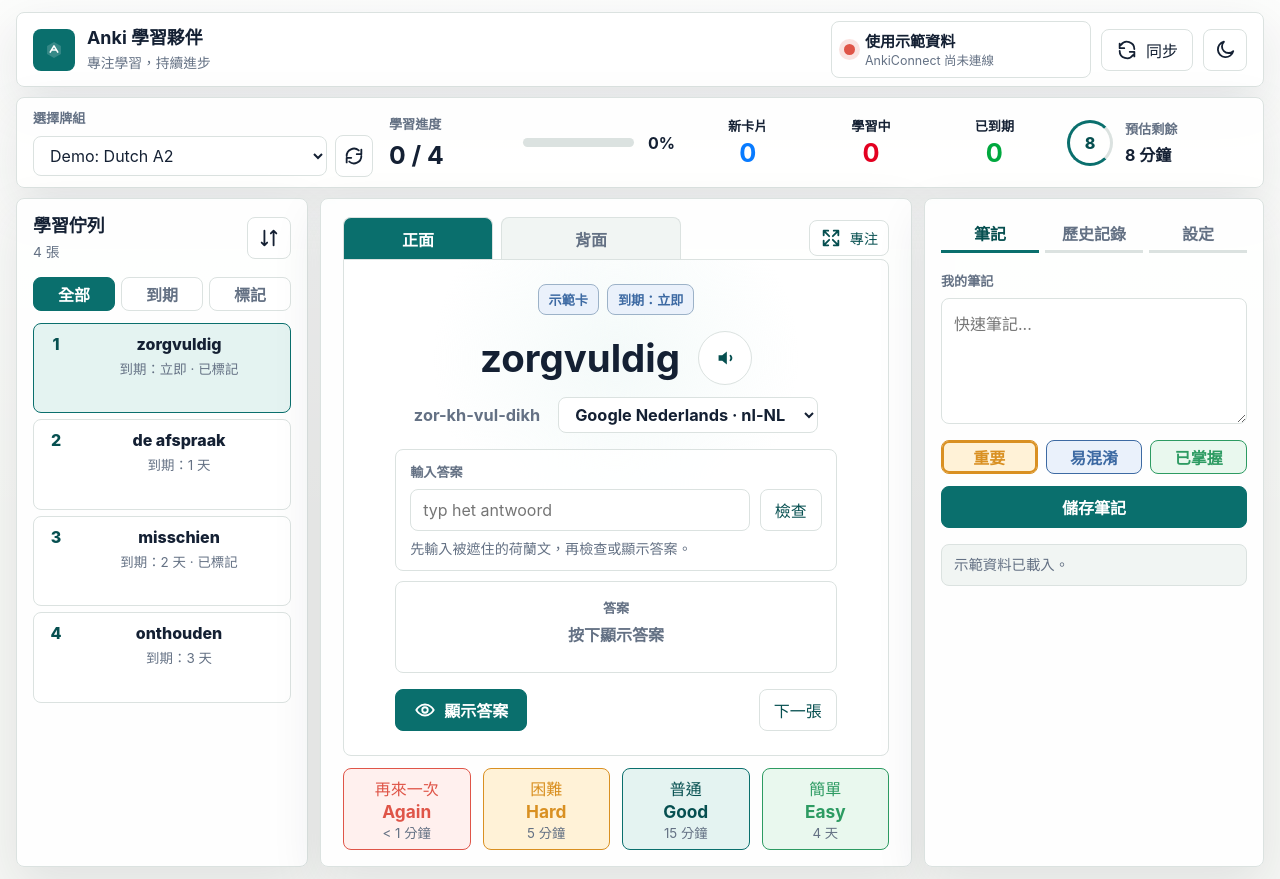
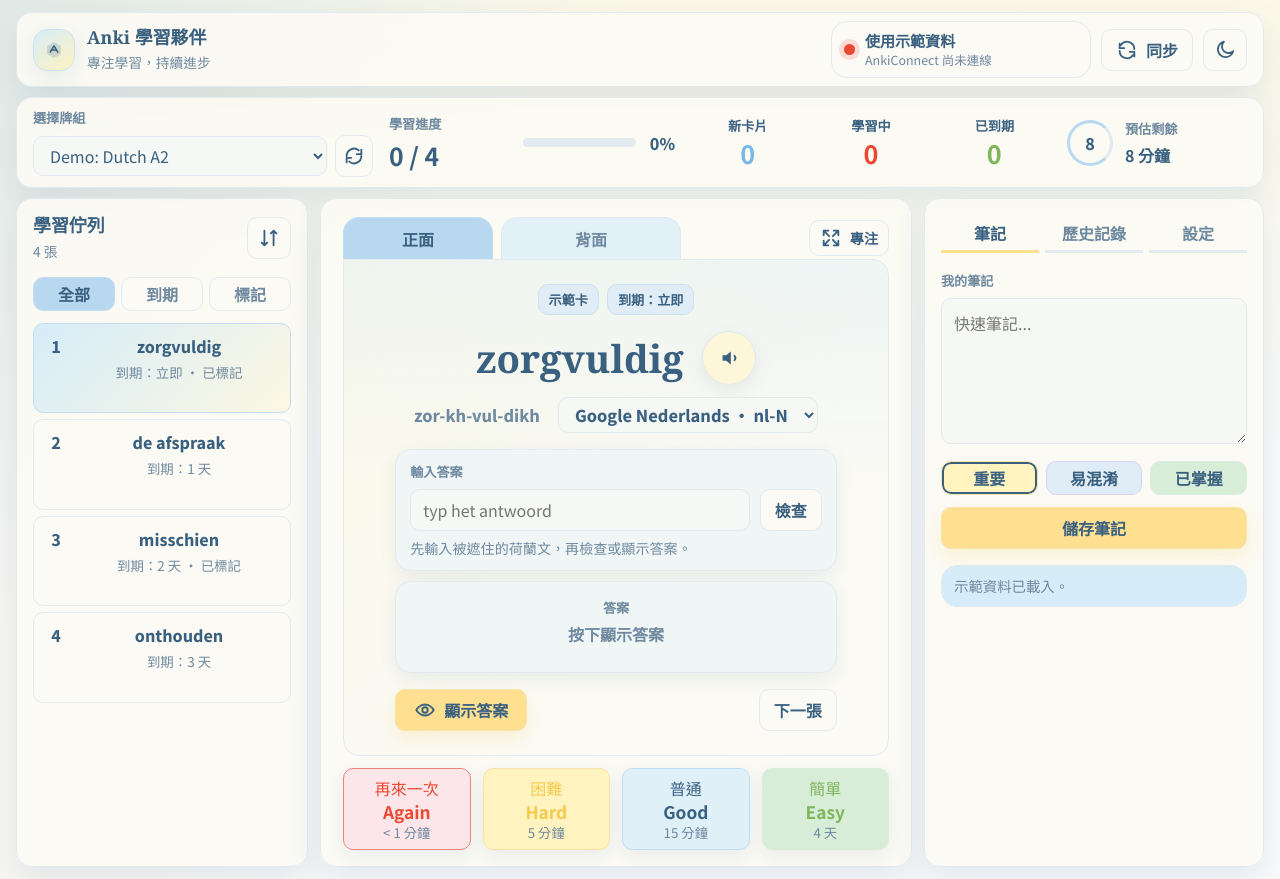
Before and after one commit to mis101247/anki-study-cockpit, a website: page index.html in a window 1280 px wide. Drawn offline with Linux system fonts and the light colour scheme.

Commit message:
Apply Keyo brand styling

```diff
--- a/index.html
+++ b/index.html
@@ -4,6 +4,9 @@
     <meta charset="UTF-8" />
     <meta name="viewport" content="width=device-width, initial-scale=1.0" />
     <title>Anki 學習夥伴</title>
+    <link rel="preconnect" href="https://fonts.googleapis.com" />
+    <link rel="preconnect" href="https://fonts.gstatic.com" crossorigin />
+    <link href="https://fonts.googleapis.com/css2?family=Noto+Sans+TC:wght@400;500;700;800&family=Noto+Serif+TC:wght@600;700&display=swap" rel="stylesheet" />
     <link rel="stylesheet" href="styles.css" />
   </head>
   <body>
--- a/styles.css
+++ b/styles.css
@@ -1,48 +1,73 @@
 :root {
   color-scheme: light;
-  --bg: #f6f7f4;
-  --panel: #ffffff;
-  --panel-soft: #f1f5f3;
-  --text: #142033;
-  --muted: #647184;
-  --border: #dbe2e0;
-  --teal: #0a6f6d;
-  --teal-dark: #064f50;
-  --teal-soft: #e4f3f1;
-  --amber: #d99022;
-  --amber-soft: #fff2d7;
-  --coral: #df5548;
-  --coral-soft: #fff0ee;
-  --green: #2d9b62;
-  --green-soft: #e9f8ee;
-  --blue: #3d6aa3;
-  --blue-soft: #eaf1fb;
-  --shadow: 0 18px 50px rgba(31, 43, 55, 0.1);
-  --radius: 8px;
-  --ring: 0 0 0 3px rgba(10, 111, 109, 0.2);
-  font-family: Inter, ui-sans-serif, system-ui, -apple-system, BlinkMacSystemFont, "Segoe UI", "Noto Sans TC", "PingFang TC", sans-serif;
+  --sky: #b8d8f0;
+  --mist: #d6ecf8;
+  --sun: #fff3c0;
+  --honey: #ffdf90;
+  --lotus: #ffd6dc;
+  --leaf: #d8edd8;
+  --canvas: #fafbfc;
+  --quartz: #e2eaf0;
+  --ink: #3a6080;
+  --cream: #f7f1e6;
+  --meadow: #7fb65a;
+  --grove: #3f6b3a;
+  --butter: #f6c94c;
+  --sunset: #f79a2e;
+  --tomato: #e94832;
+  --coral-keyo: #f47c6b;
+  --blush: #f3b8c8;
+  --day-sky: #77b8e8;
+  --fjord: #9ed6d2;
+  --snow-lilac: #d8c8f4;
+  --wood: #b98e63;
+  --bg: var(--canvas);
+  --panel: color-mix(in srgb, var(--canvas) 86%, var(--sun) 14%);
+  --panel-soft: var(--mist);
+  --text: var(--ink);
+  --muted: #6f89a0;
+  --border: var(--quartz);
+  --teal: var(--day-sky);
+  --teal-dark: var(--ink);
+  --teal-soft: color-mix(in srgb, var(--mist) 76%, var(--canvas) 24%);
+  --amber: var(--butter);
+  --amber-soft: var(--sun);
+  --coral: var(--tomato);
+  --coral-soft: color-mix(in srgb, var(--lotus) 58%, var(--canvas) 42%);
+  --green: var(--meadow);
+  --green-soft: var(--leaf);
+  --blue: var(--day-sky);
+  --blue-soft: color-mix(in srgb, var(--sky) 40%, var(--canvas) 60%);
+  --shadow: 0 14px 34px rgba(58, 96, 128, 0.12);
+  --shadow-soft: 0 6px 18px rgba(58, 96, 128, 0.09);
+  --radius: 16px;
+  --radius-small: 10px;
+  --ring: 0 0 0 3px rgba(119, 184, 232, 0.28);
+  --font-serif: "Noto Serif TC", Georgia, serif;
+  --font-sans: "Noto Sans TC", system-ui, -apple-system, BlinkMacSystemFont, "Segoe UI", "PingFang TC", sans-serif;
+  font-family: var(--font-sans);
 }
 
 body.dark {
   color-scheme: dark;
-  --bg: #10171d;
-  --panel: #17212a;
-  --panel-soft: #1e2b34;
-  --text: #eef5f4;
-  --muted: #a9b6c4;
-  --border: #31414c;
-  --teal: #5ed4cc;
-  --teal-dark: #7fe5dd;
-  --teal-soft: #173a3d;
-  --amber: #f3b44d;
-  --amber-soft: #3c2c14;
-  --coral: #ff766c;
-  --coral-soft: #3d211f;
-  --green: #63d98f;
-  --green-soft: #173823;
-  --blue: #8eb7f2;
-  --blue-soft: #182d48;
-  --shadow: 0 20px 58px rgba(0, 0, 0, 0.35);
+  --bg: #203b53;
+  --panel: #294862;
+  --panel-soft: #355a76;
+  --text: #f7f1e6;
+  --muted: #c6d8e5;
+  --border: rgba(214, 236, 248, 0.22);
+  --teal: #9ed6d2;
+  --teal-dark: #d6ecf8;
+  --teal-soft: rgba(158, 214, 210, 0.17);
+  --amber: #ffdf90;
+  --amber-soft: rgba(255, 243, 192, 0.16);
+  --coral: #f47c6b;
+  --coral-soft: rgba(244, 124, 107, 0.15);
+  --green: #d8edd8;
+  --green-soft: rgba(216, 237, 216, 0.15);
+  --blue: #b8d8f0;
+  --blue-soft: rgba(184, 216, 240, 0.17);
+  --shadow: 0 18px 44px rgba(19, 35, 50, 0.35);
 }
 
 * {
@@ -57,7 +82,9 @@ body {
   margin: 0;
   min-height: 100vh;
   background:
-    linear-gradient(180deg, rgba(255, 255, 255, 0.72), rgba(246, 247, 244, 0) 34rem),
+    linear-gradient(135deg, color-mix(in srgb, var(--sky) 38%, transparent), transparent 28rem),
+    linear-gradient(180deg, color-mix(in srgb, var(--sun) 34%, transparent), transparent 30rem),
+    linear-gradient(90deg, color-mix(in srgb, var(--cream) 42%, transparent), transparent 24rem),
     var(--bg);
   color: var(--text);
   letter-spacing: 0;
@@ -104,6 +131,7 @@ button:disabled {
   border: 1px solid var(--border);
   background: color-mix(in srgb, var(--panel) 92%, transparent);
   box-shadow: var(--shadow);
+  backdrop-filter: blur(12px);
 }
 
 .topbar {
@@ -141,9 +169,12 @@ button:disabled {
   width: 42px;
   height: 42px;
   flex: 0 0 auto;
-  border-radius: var(--radius);
-  background: var(--teal);
-  color: #fff;
+  border: 1px solid color-mix(in srgb, var(--sky) 52%, var(--border));
+  border-radius: 14px;
+  background:
+    linear-gradient(145deg, var(--mist), var(--sun));
+  color: var(--ink);
+  box-shadow: var(--shadow-soft);
 }
 
 .brand-mark svg,
@@ -174,7 +205,9 @@ svg path {
 .panel-heading h2,
 .side-section h2 {
   margin: 0;
+  font-family: var(--font-serif);
   font-size: 1.12rem;
+  font-weight: 700;
   line-height: 1.2;
 }
 
@@ -231,8 +264,8 @@ label,
 }
 
 .connection-card:hover {
-  border-color: color-mix(in srgb, var(--teal) 42%, var(--border));
-  background: var(--panel-soft);
+  border-color: color-mix(in srgb, var(--sky) 72%, var(--border));
+  background: color-mix(in srgb, var(--mist) 62%, var(--panel) 38%);
 }
 
 .status-dot {
@@ -262,10 +295,11 @@ label,
   gap: 8px;
   min-height: 42px;
   border: 1px solid var(--border);
-  border-radius: var(--radius);
+  border-radius: var(--radius-small);
   background: var(--panel);
   color: var(--text);
-  transition: transform 160ms ease, border-color 160ms ease, background 160ms ease;
+  font-weight: 700;
+  transition: transform 160ms ease, border-color 160ms ease, background 160ms ease, box-shadow 160ms ease;
 }
 
 .icon-button {
@@ -291,10 +325,11 @@ label,
 
 .primary-button {
   padding: 0 18px;
-  border-color: var(--teal);
-  background: var(--teal);
-  color: #fff;
-  font-weight: 750;
+  border-color: color-mix(in srgb, var(--honey) 72%, var(--border));
+  background: var(--honey);
+  color: var(--ink);
+  font-weight: 800;
+  box-shadow: 0 8px 18px rgba(246, 201, 76, 0.18);
 }
 
 .primary-button.full {
@@ -309,12 +344,14 @@ label,
 
 .icon-button:hover,
 .ghost-button:hover {
-  border-color: color-mix(in srgb, var(--teal) 45%, var(--border));
+  border-color: color-mix(in srgb, var(--sky) 70%, var(--border));
   background: var(--teal-soft);
 }
 
 .primary-button:hover {
-  background: var(--teal-dark);
+  border-color: color-mix(in srgb, var(--butter) 82%, var(--border));
+  background: var(--butter);
+  color: var(--ink);
 }
 
 .summary-strip {
@@ -343,8 +380,8 @@ input,
 textarea {
   width: 100%;
   border: 1px solid var(--border);
-  border-radius: var(--radius);
-  background: var(--panel);
+  border-radius: var(--radius-small);
+  background: color-mix(in srgb, var(--panel) 84%, var(--panel-soft) 16%);
   color: var(--text);
 }
 
@@ -406,15 +443,15 @@ textarea {
 }
 
 .deck-stats-card .stat-new {
-  color: #087bff;
+  color: var(--day-sky);
 }
 
 .deck-stats-card .stat-learn {
-  color: #e30020;
+  color: var(--tomato);
 }
 
 .deck-stats-card .stat-review {
-  color: #00a83e;
+  color: var(--meadow);
 }
 
 .progress-track {
@@ -431,7 +468,7 @@ textarea {
   width: 0%;
   height: 100%;
   border-radius: inherit;
-  background: linear-gradient(90deg, var(--teal), var(--amber));
+  background: linear-gradient(90deg, var(--day-sky), var(--honey));
   transition: width 220ms ease;
 }
 
@@ -450,7 +487,7 @@ textarea {
   place-items: center;
   width: 46px;
   height: 46px;
-  border: 3px solid var(--teal);
+  border: 3px solid var(--sky);
   border-right-color: var(--border);
   border-radius: 50%;
   font-weight: 850;
@@ -498,16 +535,16 @@ textarea {
 .tag-button {
   min-height: 34px;
   border: 1px solid var(--border);
-  border-radius: var(--radius);
+  border-radius: var(--radius-small);
   background: var(--panel);
   color: var(--muted);
   font-weight: 750;
 }
 
 .chip.is-active {
-  border-color: var(--teal);
-  background: var(--teal);
-  color: #fff;
+  border-color: color-mix(in srgb, var(--sky) 70%, var(--border));
+  background: var(--sky);
+  color: var(--ink);
 }
 
 .queue-list {
@@ -528,13 +565,13 @@ textarea {
   min-height: 64px;
   padding: 10px;
   border: 1px solid var(--border);
-  border-radius: var(--radius);
+  border-radius: var(--radius-small);
   background: var(--panel);
 }
 
 .queue-item.is-active {
-  border-color: var(--teal);
-  background: var(--teal-soft);
+  border-color: color-mix(in srgb, var(--sky) 74%, var(--border));
+  background: linear-gradient(135deg, var(--panel-soft), color-mix(in srgb, var(--amber-soft) 34%, var(--panel) 66%));
 }
 
 .queue-item button {
@@ -577,14 +614,15 @@ textarea {
   border: 1px solid var(--border);
   border-bottom: 0;
   border-radius: var(--radius) var(--radius) 0 0;
-  background: var(--panel-soft);
+  background: color-mix(in srgb, var(--panel-soft) 68%, var(--panel) 32%);
   color: var(--muted);
   font-weight: 800;
 }
 
 .tab.is-active {
-  background: var(--teal);
-  color: #fff;
+  border-color: color-mix(in srgb, var(--sky) 72%, var(--border));
+  background: var(--sky);
+  color: var(--ink);
 }
 
 .card-tabs .ghost-button {
@@ -599,7 +637,8 @@ textarea {
   border: 1px solid var(--border);
   border-radius: 0 var(--radius) var(--radius) var(--radius);
   background:
-    radial-gradient(circle at 50% 20%, color-mix(in srgb, var(--teal-soft) 42%, transparent), transparent 38%),
+    linear-gradient(180deg, color-mix(in srgb, var(--panel-soft) 34%, transparent), transparent 46%),
+    linear-gradient(135deg, color-mix(in srgb, var(--amber-soft) 22%, transparent), transparent 62%),
     var(--panel);
 }
 
@@ -613,10 +652,10 @@ textarea {
 .card-meta span {
   min-height: 28px;
   padding: 5px 10px;
-  border: 1px solid color-mix(in srgb, var(--blue) 40%, var(--border));
-  border-radius: var(--radius);
+  border: 1px solid color-mix(in srgb, var(--sky) 54%, var(--border));
+  border-radius: var(--radius-small);
   background: var(--blue-soft);
-  color: var(--blue);
+  color: var(--ink);
   font-size: 0.82rem;
   font-weight: 800;
 }
@@ -631,6 +670,8 @@ textarea {
   margin: 0;
   overflow-wrap: anywhere;
   text-align: center;
+  font-family: var(--font-serif);
+  font-weight: 700;
   font-size: clamp(1.55rem, 3vw, 2.65rem);
   line-height: 1.16;
 }
@@ -643,13 +684,14 @@ textarea {
   flex: 0 0 auto;
   border: 1px solid var(--border);
   border-radius: 50%;
-  background: var(--panel);
+  background: color-mix(in srgb, var(--amber-soft) 54%, var(--panel) 46%);
   color: var(--teal-dark);
+  box-shadow: var(--shadow-soft);
 }
 
 .round-audio.is-speaking {
-  border-color: var(--amber);
-  background: var(--amber-soft);
+  border-color: color-mix(in srgb, var(--butter) 72%, var(--border));
+  background: var(--honey);
 }
 
 .phonetic-row {
@@ -672,7 +714,8 @@ textarea {
   margin: 0 auto;
   border: 1px solid var(--border);
   border-radius: var(--radius);
-  background: color-mix(in srgb, var(--panel) 86%, transparent);
+  background: color-mix(in srgb, var(--panel) 70%, var(--panel-soft) 30%);
+  box-shadow: var(--shadow-soft);
 }
 
 .type-answer-box {
@@ -723,6 +766,7 @@ textarea {
 #card-back {
   margin: 0 0 10px;
   overflow-wrap: anywhere;
+  font-family: var(--font-serif);
   font-size: clamp(1.18rem, 2.1vw, 1.78rem);
   font-weight: 850;
   line-height: 1.32;
@@ -768,9 +812,10 @@ textarea {
   min-height: 72px;
   padding: 7px 10px;
   border: 1px solid var(--border);
-  border-radius: var(--radius);
+  border-radius: var(--radius-small);
   background: var(--panel);
   text-align: center;
+  box-shadow: var(--shadow-soft);
 }
 
 .rating strong,
@@ -785,22 +830,22 @@ textarea {
 }
 
 .rating.again {
-  border-color: var(--coral);
+  border-color: color-mix(in srgb, var(--coral) 62%, var(--border));
   background: var(--coral-soft);
 }
 
 .rating.hard {
-  border-color: var(--amber);
+  border-color: color-mix(in srgb, var(--honey) 72%, var(--border));
   background: var(--amber-soft);
 }
 
 .rating.good {
-  border-color: var(--teal);
+  border-color: color-mix(in srgb, var(--sky) 74%, var(--border));
   background: var(--teal-soft);
 }
 
 .rating.easy {
-  border-color: var(--green);
+  border-color: color-mix(in srgb, var(--leaf) 70%, var(--border));
   background: var(--green-soft);
 }
 
@@ -841,7 +886,7 @@ textarea {
 }
 
 .side-tab.is-active {
-  border-color: var(--teal);
+  border-color: var(--honey);
   color: var(--teal-dark);
 }
 
@@ -861,20 +906,20 @@ textarea {
 }
 
 .tag-button.important {
-  border-color: var(--amber);
-  color: var(--amber);
+  border-color: color-mix(in srgb, var(--honey) 72%, var(--border));
+  color: var(--ink);
   background: var(--amber-soft);
 }
 
 .tag-button.foggy {
-  border-color: var(--blue);
-  color: var(--blue);
+  border-color: color-mix(in srgb, var(--snow-lilac) 72%, var(--border));
+  color: var(--ink);
   background: var(--blue-soft);
 }
 
 .tag-button.known {
-  border-color: var(--green);
-  color: var(--green);
+  border-color: color-mix(in srgb, var(--leaf) 72%, var(--border));
+  color: var(--ink);
   background: var(--green-soft);
 }
 
@@ -929,9 +974,9 @@ textarea {
   gap: 8px;
   min-height: 128px;
   margin-top: 16px;
-  border: 2px dashed color-mix(in srgb, var(--teal) 38%, var(--border));
+  border: 2px dashed color-mix(in srgb, var(--sky) 55%, var(--border));
   border-radius: var(--radius);
-  background: var(--panel-soft);
+  background: color-mix(in srgb, var(--panel-soft) 64%, var(--panel) 36%);
   color: var(--teal-dark);
   text-align: center;
 }
```
